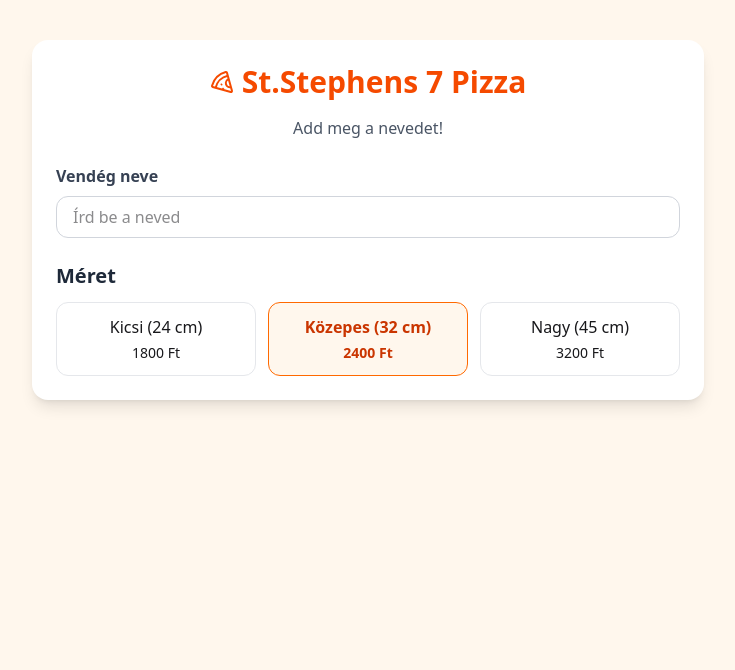
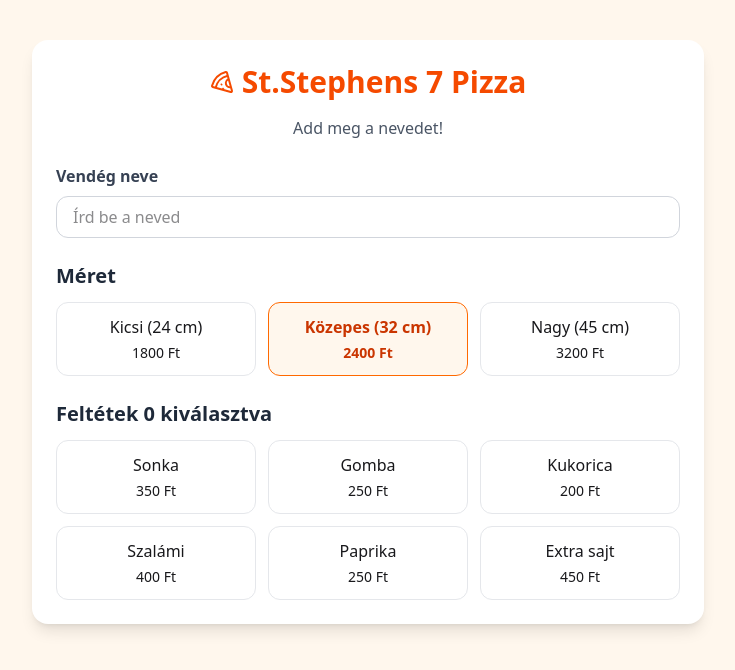
Before and after one commit to majorbalintistvan/Pizza_next_js_exercise, a Next.js app: page / in a window 1280 px wide. Shown: the top 670 px of the page, without its empty margins (272-1007 px from the left). Built offline with nearby package versions, Linux system fonts and the light colour scheme.

Commit message:
toppings + debug

```diff
--- a/app/layout.tsx
+++ b/app/layout.tsx
@@ -4,7 +4,7 @@ import type { Metadata } from "next";
 import { Toaster } from "react-hot-toast";
 
 export const metadata: Metadata = {
-  title: "next-frontend-starter",
+  title: "St.Stephens 7 Pizza",
   description: "Generated by create next app",
 };
 
--- a/app/page.tsx
+++ b/app/page.tsx
@@ -7,7 +7,7 @@
 
 import { useState } from "react";
 
-const sizes = [
+const SIZES = [
 {
 id: "kicsi",
 label: "Kicsi (24 cm)",
@@ -25,7 +25,7 @@ price: 3200,
 },
 ];
 
-const toppings = [
+const TOPPINGS = [
 {
 id: "sonka",
 label: "Sonka",
@@ -61,6 +61,8 @@ price: 450,
 export default function HomePage() {
 const [name, setName] = useState("");
 const [sizeId, setSizeId] = useState("kozepes");
+const [toppingIds, setToppingIds] = useState<string[]>([]);
+const [takeaway, setTakeaway] = useState(false);
 
 return (
 <main className="min-h-screen bg-orange-50 px-4 py-10">
@@ -89,7 +91,7 @@ return (
     {/* Méret */}
     <div className="mt-6">
       <h2 className="mb-3 text-xl font-bold text-gray-800">Méret</h2>
-      <div className="grid grid-cols-3 gap-3">{sizes.map((size) => {
+      <div className="grid grid-cols-3 gap-3">{SIZES.map((size) => {
           const active = size.id === sizeId;
           return (
             <button
@@ -101,6 +103,23 @@ return (
         })}
       </div>
     </div>
+    {/* Feltétek */}
+    <div className="mt-6">
+      <h2 className="mb-3 text-xl font-bold text-gray-800">Feltétek {toppingIds.length} kiválasztva</h2>
+      <div className="grid grid-cols-3 gap-3">{TOPPINGS.map((topping) => {
+          const selected = toppingIds.includes(topping.id);
+          return (
+            <button className={`cursor-pointer rounded-xl border px-4 py-3 transition active:scale-95
+                ${selected ? "border-orange-500 bg-orange-50 font-semibold text-orange-700" : "border-gray-200 bg-white hover:bg-gray-50"}`} key={topping.id} onClick={() => {
+                  if (selected) setToppingIds(toppingIds.filter((id) => id !== topping.id));
+                  else setToppingIds([...toppingIds, topping.id]);
+                }}>
+              <div>{topping.label}</div>
+              <div className="mt-1 text-sm">{topping.price} Ft</div>
+            </button>);
+        })}
+      </div>
+    </div>
   </div>
 </main>
 );
```
